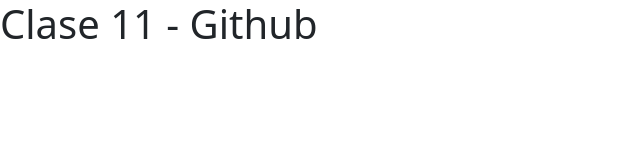
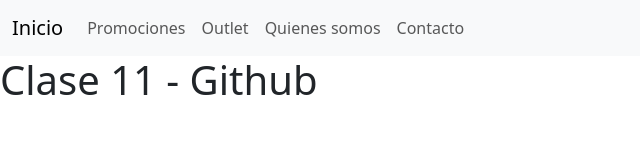
Before and after one commit to mdanisalva/clase-11, a plain HTML site: page index.html in a window 1280 px wide. Shown: the whole page, without its empty margins (0-640 px from the left). Drawn offline with nearby package versions, Linux system fonts and the light colour scheme.

Commit message:
Creamos las secciones HTML. Todavia estan vacias

```diff
--- a/index.html
+++ b/index.html
@@ -7,6 +7,30 @@
     <link href="https://cdn.jsdelivr.net/npm/bootstrap@5.3.2/dist/css/bootstrap.min.css" rel="stylesheet" integrity="sha384-T3c6CoIi6uLrA9TneNEoa7RxnatzjcDSCmG1MXxSR1GAsXEV/Dwwykc2MPK8M2HN" crossorigin="anonymous">
   </head>
   <body>
+    <nav class="navbar navbar-expand-lg bg-body-tertiary">
+      <div class="container-fluid">
+        <a class="navbar-brand" href="#">Inicio</a>
+        <button class="navbar-toggler" type="button" data-bs-toggle="collapse" data-bs-target="#navbarNav" aria-controls="navbarNav" aria-expanded="false" aria-label="Toggle navigation">
+          <span class="navbar-toggler-icon"></span>
+        </button>
+        <div class="collapse navbar-collapse" id="navbarNav">
+          <ul class="navbar-nav">
+            <li class="nav-item">
+              <a class="nav-link" aria-current="page" href="#">Promociones</a>
+            </li>
+            <li class="nav-item">
+              <a class="nav-link" href="#">Outlet</a>
+            </li>
+            <li class="nav-item">
+              <a class="nav-link" href="#">Quienes somos</a>
+            </li>
+            <li class="nav-item">
+              <a class="nav-link" aria-disabled="true">Contacto</a>
+            </li>
+          </ul>
+        </div>
+      </div>
+    </nav>
     <h1>Clase 11 - Github</h1>
     <script src="https://cdn.jsdelivr.net/npm/bootstrap@5.3.2/dist/js/bootstrap.bundle.min.js" integrity="sha384-C6RzsynM9kWDrMNeT87bh95OGNyZPhcTNXj1NW7RuBCsyN/o0jlpcV8Qyq46cDfL" crossorigin="anonymous"></script>
   </body>
```
Also changed, not shown: pages/contacto.html (added), pages/outlet.html (added), pages/promociones.html (added), pages/quienes-somos.html (added).
